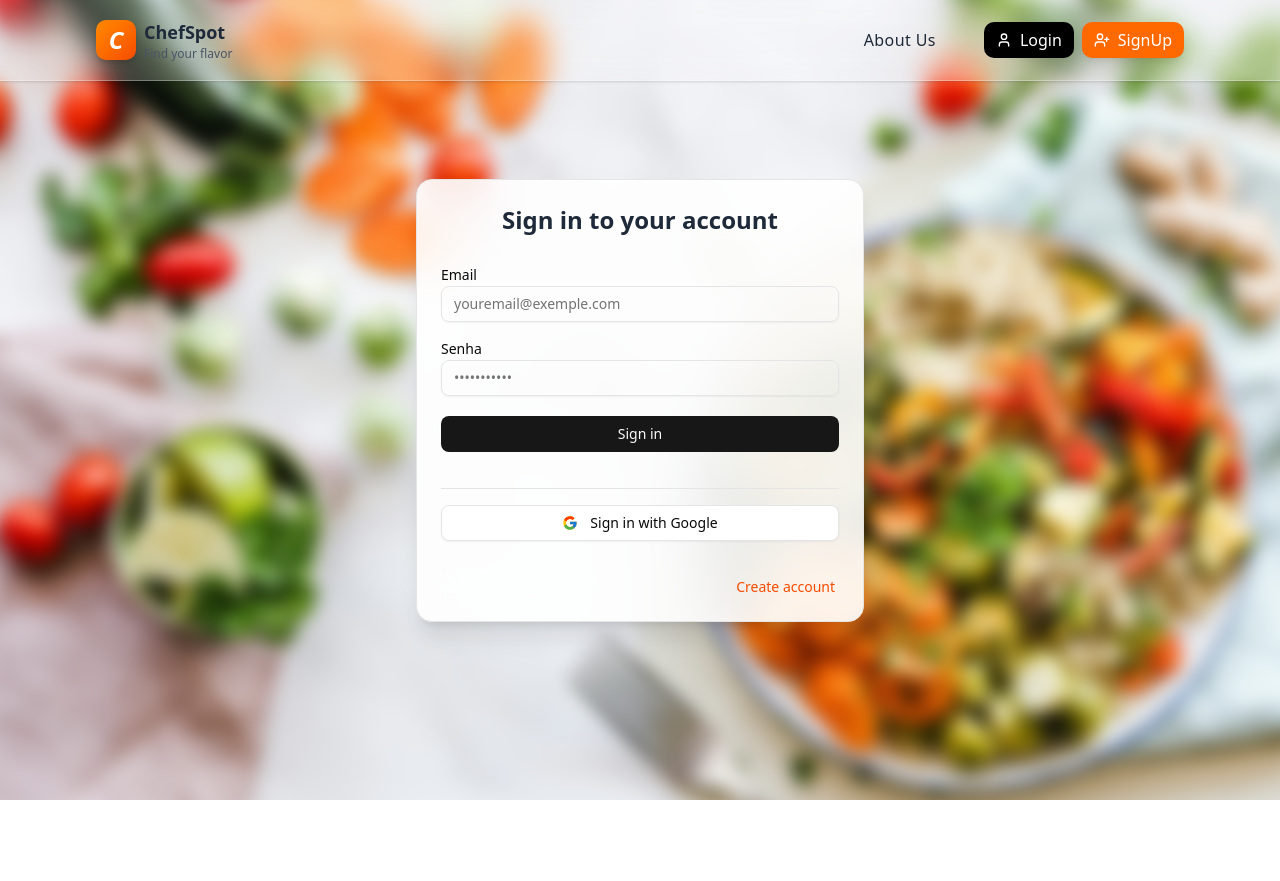
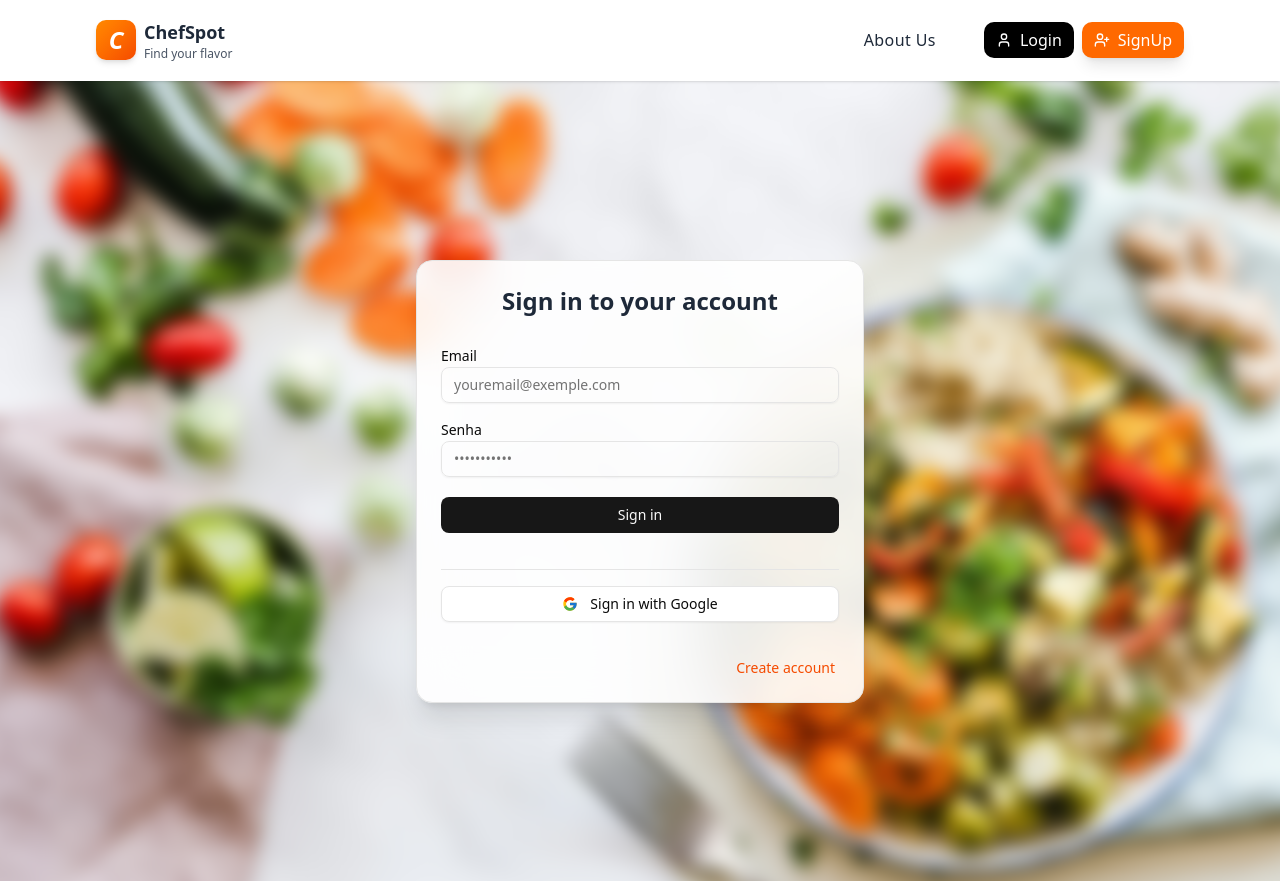
Before and after one commit to luchersou/chefspot-react, a React (Vite) app: page /login in a window 1280 px wide. Before the commit the page ends 800 px from the top, so only its background shows below. Built offline with nearby package versions, Linux system fonts and the light colour scheme; no server answers.

Commit message:
feat: add ScrollToTop component to reset scroll position on route change

```diff
--- /dev/null
+++ b/src/components/ScrollToTop.tsx
@@ -0,0 +1,12 @@
+import { useEffect } from "react";
+import { useLocation } from "react-router-dom";
+
+export const ScrollToTop = () => {
+  const { pathname } = useLocation();
+
+  useEffect(() => {
+    window.scrollTo(0, 0);
+  }, [pathname]);
+
+  return null;
+};
--- a/src/components/layout/Header.tsx
+++ b/src/components/layout/Header.tsx
@@ -22,7 +22,7 @@ export const Header = () => {
         bg-white/20
         border-b border-white/30
         shadow-sm
-        fixed top-0 left-0 w-full
+        sticky top-0 left-0 w-full
         z-50
       "
     >
--- a/src/main.tsx
+++ b/src/main.tsx
@@ -1,12 +1,14 @@
 import { StrictMode } from 'react'
 import { createRoot } from 'react-dom/client'
 import { BrowserRouter } from 'react-router-dom';
+import { ScrollToTop } from './components/ScrollToTop.tsx';
 import './index.css'
 import App from './App.tsx'
 
 createRoot(document.getElementById('root')!).render(
   <StrictMode>
     <BrowserRouter>
+      <ScrollToTop />
       <App />
     </BrowserRouter>
   </StrictMode>
```
